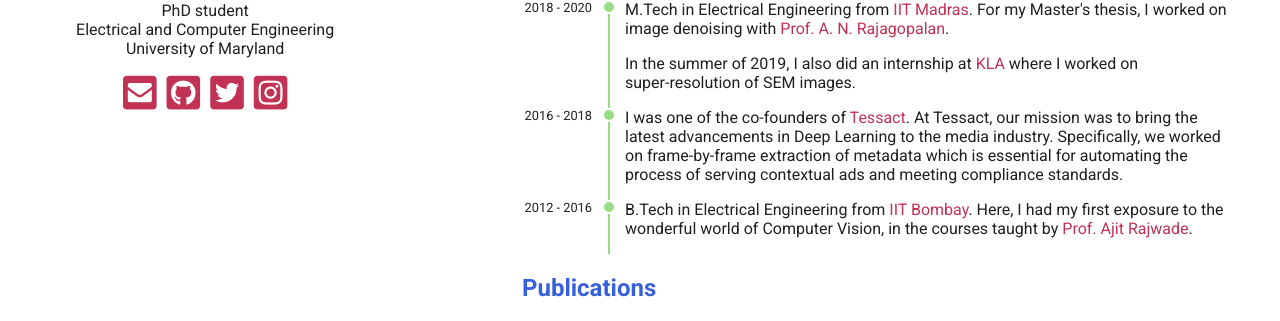
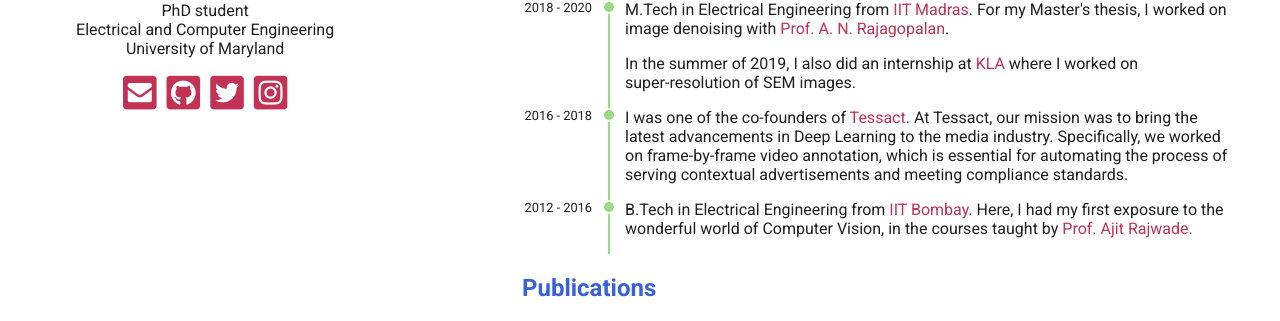
Before and after one commit to priyathamkat/priyathamkat.github.io, a Jekyll site: the page built from index.nonamp.html, in a window 1280 px wide. Shown: the part 323-644 px from the top of the page. Built offline with Jekyll 4.4.1, drawn with Linux system fonts in a browser that asks for light colours.

Commit message:
Change wording

```diff
--- a/index.html
+++ b/index.html
@@ -460,8 +460,8 @@
                         I was one of the co-founders of <a href="http://www.tessact.com" target="_blank">Tessact</a>. At
                         Tessact, our mission was to bring the latest
                         advancements in <span class="nowrap">Deep Learning</span> to the media industry.
-                        Specifically, we worked on frame-by-frame extraction of metadata which is essential for
-                        automating the process of serving contextual ads and meeting compliance standards.
+                        Specifically, we worked on frame-by-frame video annotation, which is essential for
+                        automating the process of serving contextual advertisements and meeting compliance standards.
                     </p>
                 </div>
             </div>
--- a/index.nonamp.html
+++ b/index.nonamp.html
@@ -100,8 +100,8 @@
                         I was one of the co-founders of <a href="http://www.tessact.com" target="_blank">Tessact</a>. At
                         Tessact, our mission was to bring the latest
                         advancements in <span class="nowrap">Deep Learning</span> to the media industry.
-                        Specifically, we worked on frame-by-frame extraction of metadata which is essential for
-                        automating the process of serving contextual ads and meeting compliance standards.
+                        Specifically, we worked on frame-by-frame video annotation, which is essential for
+                        automating the process of serving contextual advertisements and meeting compliance standards.
                     </p>
                 </div>
             </div>
```
